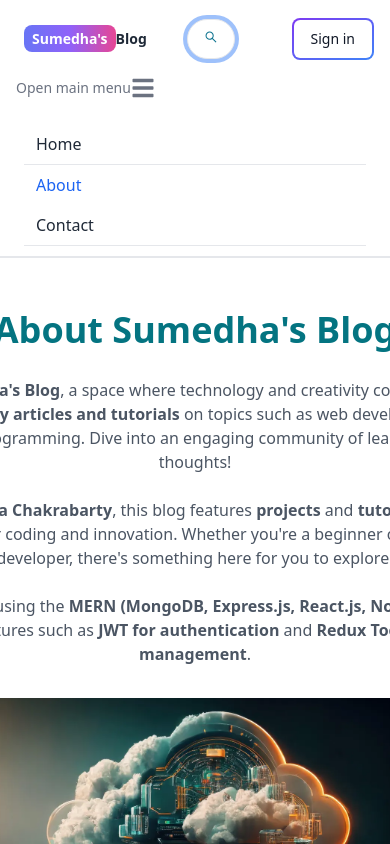
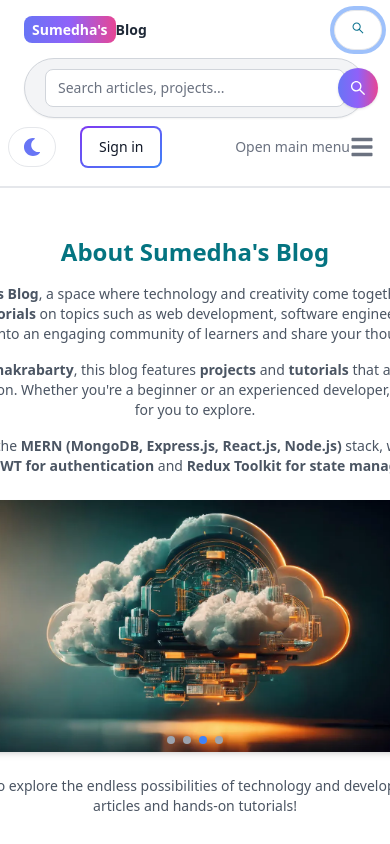
Before and after one commit to Sume1073/mern-blog-app, a React app in the folder client/: page /about in a window 390 px wide. Both pictures are taken after a click on the button 211 px from the left and 39 px from the top of the page. Shown: the top 844 px of the page. Built offline with nearby package versions, Linux system fonts and the light colour scheme; no server answers; the HTML template or start-up script is replaced by a standard one.

Commit message:
modififed the Header and About section

```diff
--- a/client/src/components/Header.jsx
+++ b/client/src/components/Header.jsx
@@ -18,6 +18,7 @@ export default function Header() {
 
   const [searchTerm, setSearchTerm] = useState('');
   const [isNavbarOpen, setIsNavbarOpen] = useState(false);
+  const [isSearchOpen, setIsSearchOpen] = useState(false);
 
   useEffect(() => {
     const urlParams = new URLSearchParams(location.search);
@@ -26,6 +27,21 @@ export default function Header() {
       setSearchTerm(searchTermFromUrl);
     }
   }, [location.search]);
+
+  // Resize handler to close the search bar on larger screens
+  useEffect(() => {
+    const handleResize = () => {
+      if (window.innerWidth >= 1024) {
+        setIsSearchOpen(false); // Close search bar on larger screens
+      }
+    };
+
+    // Add resize event listener
+    window.addEventListener('resize', handleResize);
+
+    // Cleanup event listener on component unmount
+    return () => window.removeEventListener('resize', handleResize);
+  }, []);
 
   const handleSignout = async () => {
     try {
@@ -64,56 +80,67 @@ export default function Header() {
         Blog
       </Link>
 
-
       {/* Search Input */}
- {/* Professional Yet Cool Search Input */}
-<form onSubmit={handleSubmit} className="relative hidden lg:flex w-full max-w-md">
+      <form onSubmit={handleSubmit} className='relative hidden lg:flex w-full max-w-md'>
         <TextInput
-    type="text"
-    placeholder="Search articles, projects..."
-    className="w-full px-5 py-2.5 rounded-full text-gray-900 bg-gray-100 border border-gray-300 focus:border-blue-500 focus:ring-2 focus:ring-blue-500 dark:text-gray-200 dark:bg-gray-700 dark:border-gray-600 dark:focus:ring-blue-400 dark:focus:border-blue-400 transition-all duration-300 shadow-sm"
+          type='text'
+          placeholder='Search articles, projects...'
+          className='w-full px-5 py-2.5 rounded-full text-gray-900 bg-gray-100 border border-gray-300 focus:border-blue-500 focus:ring-2 focus:ring-blue-500 dark:text-gray-200 dark:bg-gray-700 dark:border-gray-600 dark:focus:ring-blue-400 dark:focus:border-blue-400 transition-all duration-300 shadow-sm'
           value={searchTerm}
           onChange={(e) => setSearchTerm(e.target.value)}
         />
         <button
-    type="submit"
-    className="absolute right-1 top-1/2 transform -translate-y-1/2 h-10 w-10 flex items-center justify-center rounded-full shadow transition-all duration-300 bg-gradient-to-r from-indigo-500 via-purple-500 to-pink-500 hover:from-indigo-600 hover:via-purple-600 hover:to-pink-600"
+          type='submit'
+          className='absolute right-1 top-1/2 transform -translate-y-1/2 h-10 w-10 flex items-center justify-center rounded-full shadow transition-all duration-300 bg-gradient-to-r from-indigo-500 via-purple-500 to-pink-500 hover:from-indigo-600 hover:via-purple-600 hover:to-pink-600'
         >
-    <AiOutlineSearch className="text-white text-lg" />
+          <AiOutlineSearch className='text-white text-lg' />
         </button>
       </form>
-
-
-
-
 
       {/* Mobile Search Button */}
       <Button
         className='w-12 h-10 lg:hidden'
         color='gray'
         pill
-        onClick={() => setIsNavbarOpen(!isNavbarOpen)}
+        onClick={() => setIsSearchOpen(!isSearchOpen)}
       >
         <AiOutlineSearch />
       </Button>
+
+      {/* Mobile Search Input */}
+      {isSearchOpen && (
+        <form onSubmit={handleSubmit} className='relative flex w-full mt-2 px-4'>
+          <TextInput
+            type='text'
+            placeholder='Search articles, projects...'
+            className='w-full px-5 py-2.5 rounded-full text-gray-900 bg-gray-100 border border-gray-300 focus:border-blue-500 focus:ring-2 focus:ring-blue-500 dark:text-gray-200 dark:bg-gray-700 dark:border-gray-600 dark:focus:ring-blue-400 dark:focus:border-blue-400 transition-all duration-300 shadow-sm'
+            value={searchTerm}
+            onChange={(e) => setSearchTerm(e.target.value)}
+          />
+          <button
+            type='submit'
+            className='absolute right-1 top-1/2 transform -translate-y-1/2 h-10 w-10 flex items-center justify-center rounded-full shadow transition-all duration-300 bg-gradient-to-r from-indigo-500 via-purple-500 to-pink-500 hover:from-indigo-600 hover:via-purple-600 hover:to-pink-600'
+          >
+            <AiOutlineSearch className='text-white text-lg' />
+          </button>
+        </form>
+      )}
 
       {/* Right-side Actions */}
       <div className='flex items-center gap-2 md:order-2'>
         {/* Theme Toggle */}
         <Button
-  className="group items-center justify-center p-0.5 text-center font-medium relative focus:z-10 focus:outline-none text-gray-900 bg-white border border-gray-200 enabled:hover:bg-gray-100 enabled:hover:text-cyan-700 focus:ring-cyan-700 focus:text-cyan-700 dark:bg-transparent dark:text-gray-400 dark:border-gray-600 dark:enabled:hover:text-white dark:enabled:hover:bg-gray-700 rounded-full focus:ring-2 w-12 h-10 hidden sm:inline"
+          className='group items-center justify-center p-0.5 text-center font-medium relative focus:z-10 focus:outline-none text-gray-900 bg-white border border-gray-200 enabled:hover:bg-gray-100 enabled:hover:text-cyan-700 focus:ring-cyan-700 focus:text-cyan-700 dark:bg-transparent dark:text-gray-400 dark:border-gray-600 dark:enabled:hover:text-white dark:enabled:hover:bg-gray-700 rounded-full focus:ring-2 w-12 h-10'
           onClick={() => dispatch(toggleTheme())}
         >
-  <span className="flex items-center justify-center w-full h-full">
+          <span className='flex items-center justify-center w-full h-full'>
             {theme === 'light' ? (
-      <FaMoon className="text-lg text-indigo-500 dark:text-indigo-300" />
+              <FaMoon className='text-lg text-indigo-500 dark:text-indigo-300' />
             ) : (
-      <FaSun className="text-lg text-amber-400" />
+              <FaSun className='text-lg text-amber-400' />
             )}
           </span>
         </Button>
-
-
 
         {/* User Dropdown */}
         {currentUser ? (
@@ -139,21 +166,25 @@ export default function Header() {
         ) : (
           <Link to='/sign-in'>
             <button
-    type="button"
-    className="relative inline-flex items-center justify-center p-0.5 mb-2 me-2 overflow-hidden text-sm font-medium text-gray-900 rounded-lg group bg-gradient-to-br from-purple-600 to-blue-500 group-hover:from-purple-600 group-hover:to-blue-500 hover:text-white dark:text-white focus:ring-4 focus:outline-none focus:ring-blue-300 dark:focus:ring-blue-800 ml-4 mt-2" // Add margin-top here
+              type='button'
+              className='relative inline-flex items-center justify-center p-0.5 mb-2 me-2 overflow-hidden text-sm font-medium text-gray-900 rounded-lg group bg-gradient-to-br from-purple-600 to-blue-500 group-hover:from-purple-600 group-hover:to-blue-500 hover:text-white dark:text-white focus:ring-4 focus:outline-none focus:ring-blue-300 dark:focus:ring-blue-800 ml-4 mt-2'
             >
-    <span className="items-center flex justify-center bg-white text-gray-900 transition-all duration-75 ease-in group-enabled:group-hover:bg-opacity-0 group-enabled:group-hover:text-inherit dark:bg-gray-900 dark:text-white w-full rounded-md text-sm px-4 py-2 border border-transparent">
+              <span className='items-center flex justify-center bg-white text-gray-900 transition-all duration-75 ease-in group-enabled:group-hover:bg-opacity-0 group-enabled:group-hover:text-inherit dark:bg-gray-900 dark:text-white w-full rounded-md text-sm px-4 py-2 border border-transparent'>
                 Sign in
               </span>
             </button>
           </Link>
-
         )}
       </div>
 
       {/* Hamburger Menu and Navbar Links */}
-      <Navbar.Toggle className='lg:hidden' onClick={() => setIsNavbarOpen(!isNavbarOpen)} />
-      <Navbar.Collapse className={`${isNavbarOpen ? 'block' : 'hidden'} lg:flex`}>
+      <Navbar.Toggle
+        className='lg:hidden'
+        onClick={() => setIsNavbarOpen(!isNavbarOpen)}
+      />
+      <Navbar.Collapse
+        className={`${isNavbarOpen ? 'block' : 'hidden'} lg:flex`}
+      >
         <Navbar.Link
           active={path === '/'}
           as={'div'}
@@ -188,7 +219,6 @@ export default function Header() {
           <Link to='/projects'>Contact</Link>
         </Navbar.Link>
       </Navbar.Collapse>
-
     </Navbar>
   );
 }
--- a/client/src/pages/About.jsx
+++ b/client/src/pages/About.jsx
@@ -5,7 +5,6 @@ const images = [
   '/images/cs3.jpg',
   '/images/cs4.png',
   '/images/cs5.jpg',
-
 ];
 
 const testimonials = [
@@ -47,13 +46,13 @@ export default function About() {
   };
 
   return (
-    <div className="min-h-screen flex items-center justify-center">
+    <div className="min-h-screen flex items-center justify-center px-4 sm:px-8 md:px-12">
       <div className="max-w-3xl mx-auto p-6 text-center">
         {/* Intro Section */}
-        <h1 className="text-4xl font-bold  text-teal-600 dark:text-purple-400 my-7">
+        <h1 className="text-2xl sm:text-3xl md:text-4xl font-bold text-teal-600 dark:text-purple-400 my-4 sm:my-6">
           About Sumedha's Blog
         </h1>
-        <div className="text-md text-gray-600 dark:text-gray-300 flex flex-col gap-6">
+        <div className="text-sm sm:text-md text-gray-600 dark:text-gray-300 flex flex-col gap-4 sm:gap-6">
           <p>
             Welcome to <strong>Sumedha's Blog</strong>, a space where technology and creativity come together! Explore a variety of <strong>weekly articles and tutorials</strong> on topics such as web development, software engineering, and programming. Dive into an engaging community of learners and share your thoughts!
           </p>
@@ -65,9 +64,8 @@ export default function About() {
           </p>
         </div>
 
-
         {/* Image Slider */}
-        <div className="my-8 relative">
+        <div className="my-6 relative">
           <img
             src={images[currentImageIndex]}
             alt="Blog Highlights"
@@ -87,15 +85,13 @@ export default function About() {
         </div>
 
         {/* New Line Added After Image Slider */}
-<p className="text-lg text-gray-600 dark:text-gray-300 my-6">
+        <p className="text-sm sm:text-lg text-gray-600 dark:text-gray-300 my-4 sm:my-6">
           Join me on this journey to explore the endless possibilities of technology and development through insightful articles and hands-on tutorials!
         </p>
 
         {/* Testimonials Slider */}
-        <div className="my-10 relative">
-        <h2
-  className="text-2xl font-semibold text-gray-800 dark:text-white mb-4 relative inline-block after:absolute after:left-0 after:bottom-0 after:w-full after:h-1 after:bg-teal-600 dark:after:bg-purple-400 after:rounded-lg"
->
+        <div className="my-6 sm:my-10 relative">
+          <h2 className="text-xl sm:text-2xl font-semibold text-gray-800 dark:text-white mb-4 relative inline-block after:absolute after:left-0 after:bottom-0 after:w-full after:h-1 after:bg-teal-600 dark:after:bg-purple-400 after:rounded-lg">
             What People Are Saying
           </h2>
           <div className="flex justify-center items-center relative">
@@ -118,10 +114,10 @@ export default function About() {
                 {testimonials.map((testimonial, index) => (
                   <div key={index} className="flex-none w-full px-4">
                     <div className="bg-gray-100 dark:bg-gray-800 p-6 rounded-lg shadow-md text-center">
-                      <p className="text-lg font-medium text-gray-700 dark:text-gray-200">
+                      <p className="text-sm sm:text-lg font-medium text-gray-700 dark:text-gray-200">
                         "{testimonial.text}"
                       </p>
-                      <span className="block mt-2 text-sm text-gray-500 dark:text-gray-400">
+                      <span className="block mt-2 text-xs sm:text-sm text-gray-500 dark:text-gray-400">
                         – {testimonial.author}
                       </span>
                     </div>
```
Lines whose indentation alone changed are shown as unchanged.
